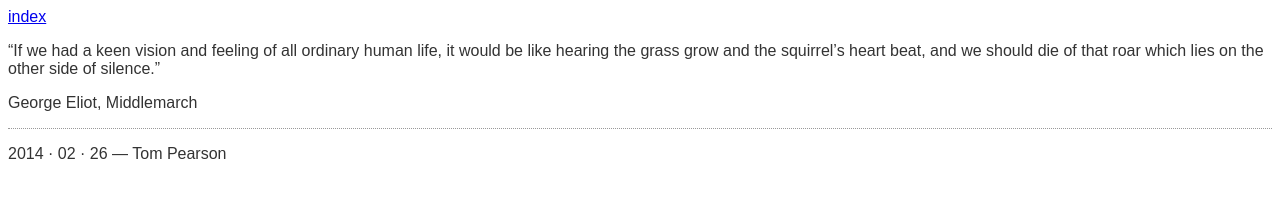
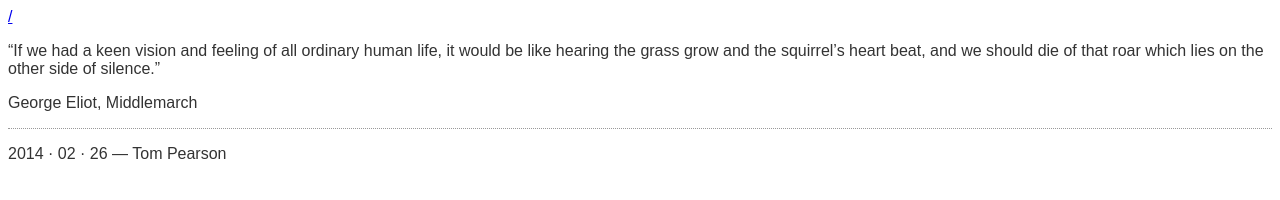
Before and after one commit to tomgp/tomgp.github.io, a Jekyll site: the page built from _posts/2014-02-26-silence.markdown, in a window 1280 px wide. Shown: the top 200 px of the page. Built offline with Jekyll 4.4.1, drawn with Linux system fonts in a browser that asks for light colours.

Commit message:
Revert "index"
This reverts commit b9642ec87d2b4ead5b624b5d12ac0198c1ad63e2.

```diff
--- a/_includes/header.html
+++ b/_includes/header.html
@@ -4,3 +4,4 @@
 <head><title>Tom Pearson &mdash; {{ page.title }}</title></head>
 <link rel="stylesheet" type="text/css" href="/css/style.css">
 <body>
+<a href="/" class="homelink">/</a>
--- a/_layouts/post.html
+++ b/_layouts/post.html
@@ -1,6 +1,5 @@
 {% include header.html %}
-<a href="/" class="homelink">index</a>
-<div class='content'>
+  <div class='content'>
     {{ content }}
   </div>
 {% include footer.html %}
```
